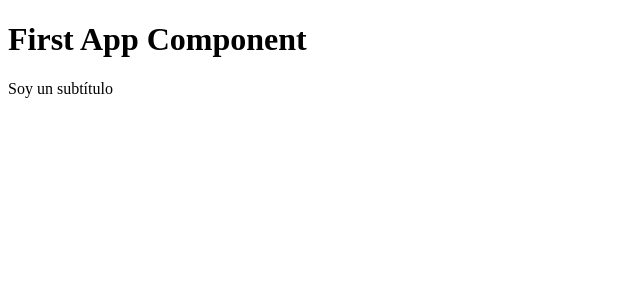
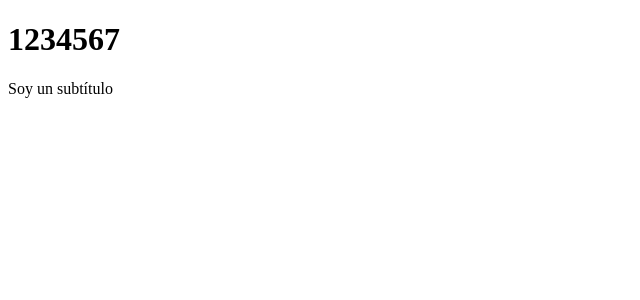
Before and after one commit to igijon/react_vite_counter_app, a React (Vite) app: page / in a window 1280 px wide. Shown: the top 300 px of the page, without its empty margins (0-640 px from the left). Built offline with nearby package versions, Linux system fonts and the light colour scheme.

Commit message:
Impresión de variable array como elementos separados aparentemente juntos

```diff
--- a/src/FirstApp.jsx
+++ b/src/FirstApp.jsx
@@ -1,8 +1,8 @@
-
+const newMessage = [1,2,3,4,5,6,7];  //Forma parte del componente, no está definido en el ámbito global
 export const FirstApp = () => {
     return ( //Fragmentos
         <>
-            <h1>First App Component</h1>
+            <h1>{ newMessage }</h1>
             <p>Soy un subtítulo</p>
         </>
     );
```
